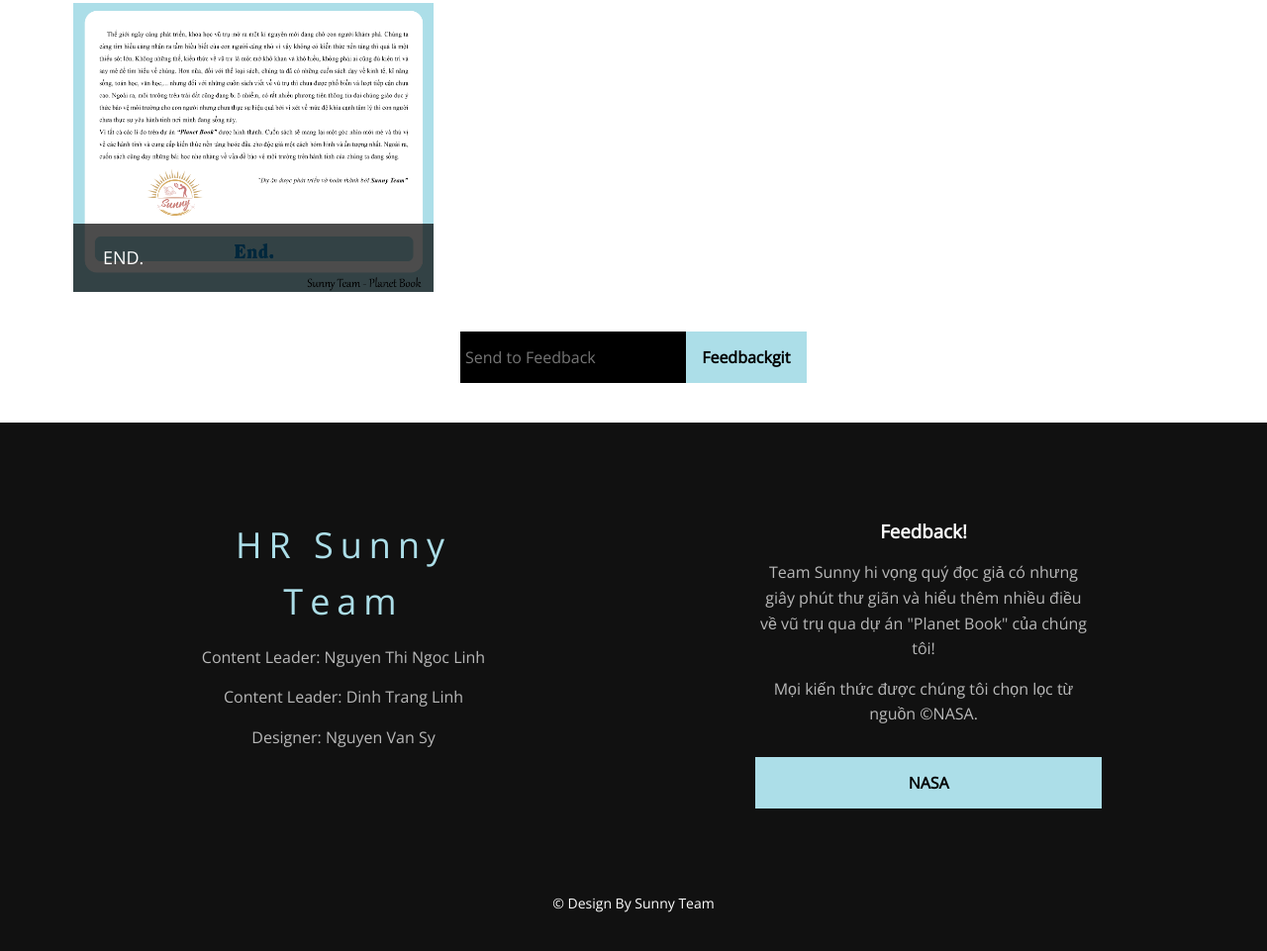
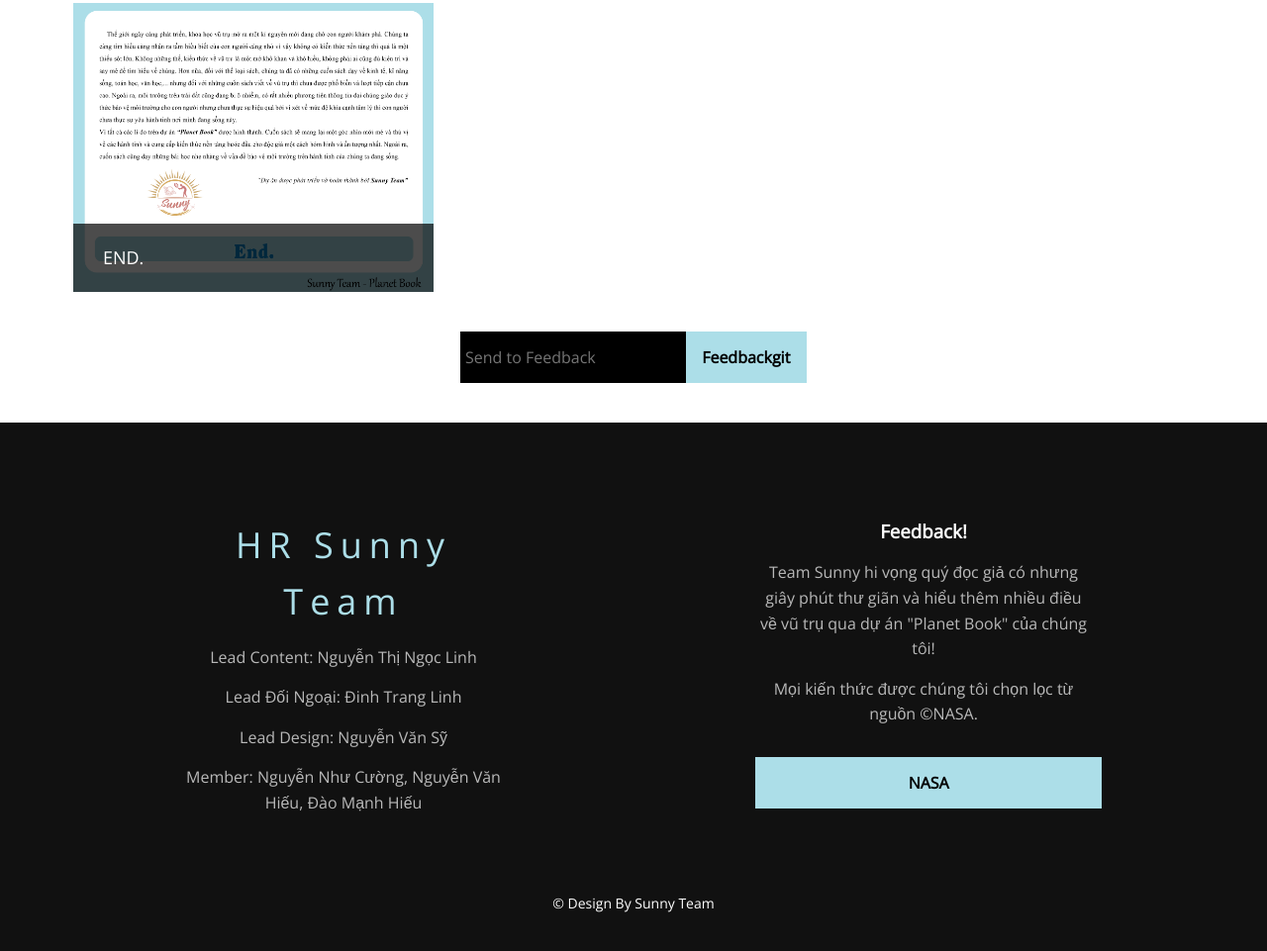
Before and after one commit to nhimmnguyennNEMON/SunnyTeam_PlanetBook, a plain HTML site: page index.html in a window 1280 px wide. Shown: the part 3209-4170 px from the top of the page at 99% size. Drawn offline with nearby package versions, Linux system fonts and the light colour scheme; a web font is replaced by a local one.

Commit message:
fix file index

```diff
--- a/index.html
+++ b/index.html
@@ -301,9 +301,10 @@
             <div class = "footer-container container">
                 <div>
                     <h2>HR Sunny Team</h2>
-                    <p>Content Leader: Nguyen Thi Ngoc Linh</p>
-                    <p>Content Leader: Dinh Trang Linh</p>
-                    <p>Designer: Nguyen Van Sy</p>
+                    <p>Lead Content: Nguyễn Thị Ngọc Linh</p>
+                    <p>Lead Đối Ngoại: Đinh Trang Linh</p>
+                    <p>Lead Design: Nguyễn Văn Sỹ</p>
+                    <p>Member: Nguyễn Như Cường, Nguyễn Văn Hiếu, Đào Mạnh Hiếu</p>
                 </div>
                 <div>
                     <h3>Feedback!</h3>
```
